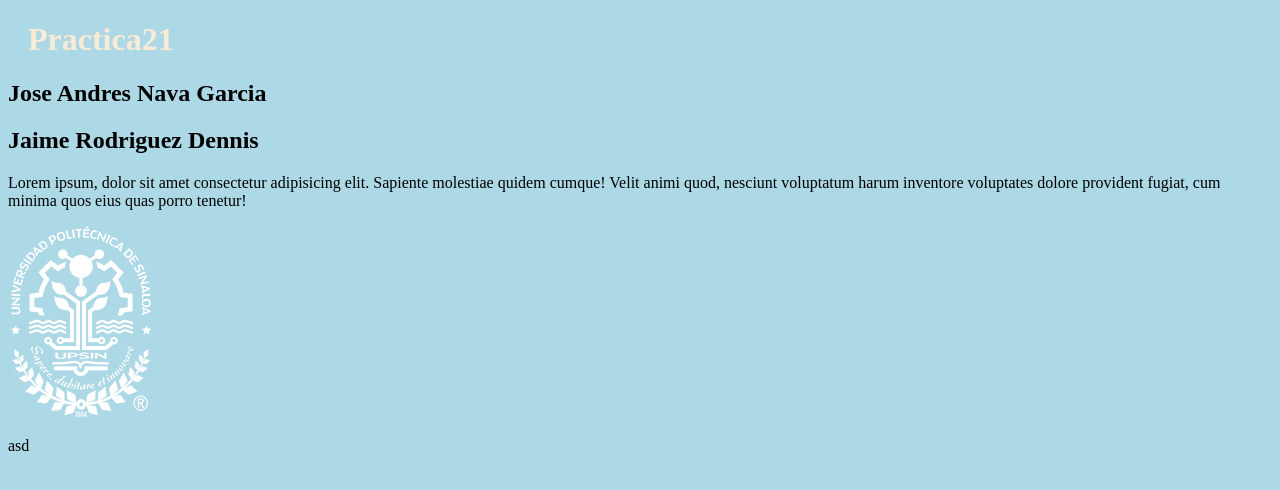
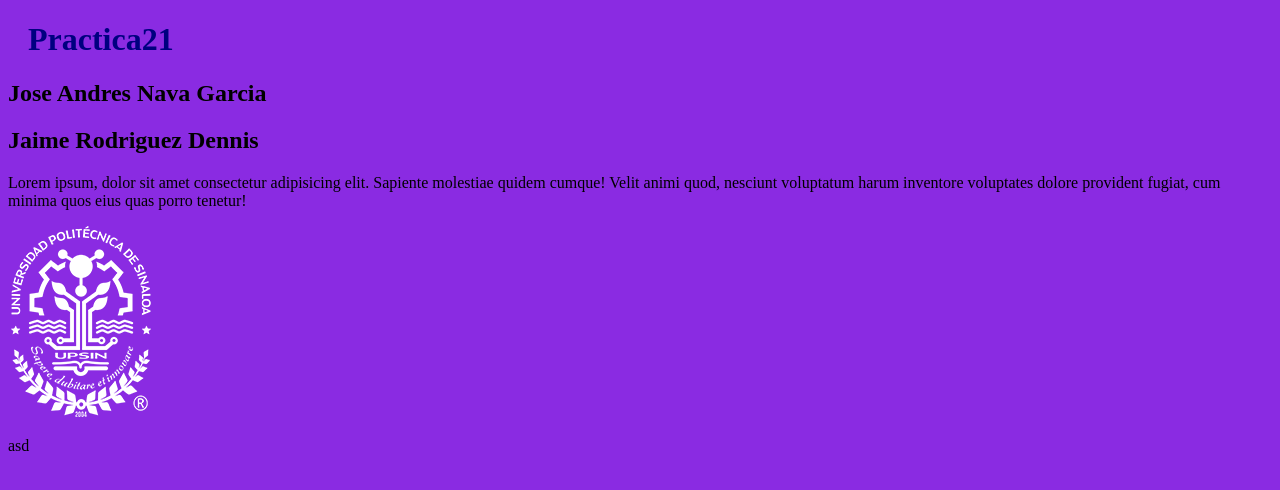
Before and after one commit to NavaGarcia/practica21, a plain HTML site: page index.html in a window 1280 px wide. Drawn offline with Linux system fonts and the light colour scheme.

Commit message:
Color 	modified:   style.css

```diff
--- a/style.css
+++ b/style.css
@@ -1,7 +1,7 @@
 body {
-    background-color: lightblue;
+    background-color: blueviolet;
 }
 h1 {
-    color: antiquewhite;
+    color: navy;
     margin-left: 20px;
 }
```
